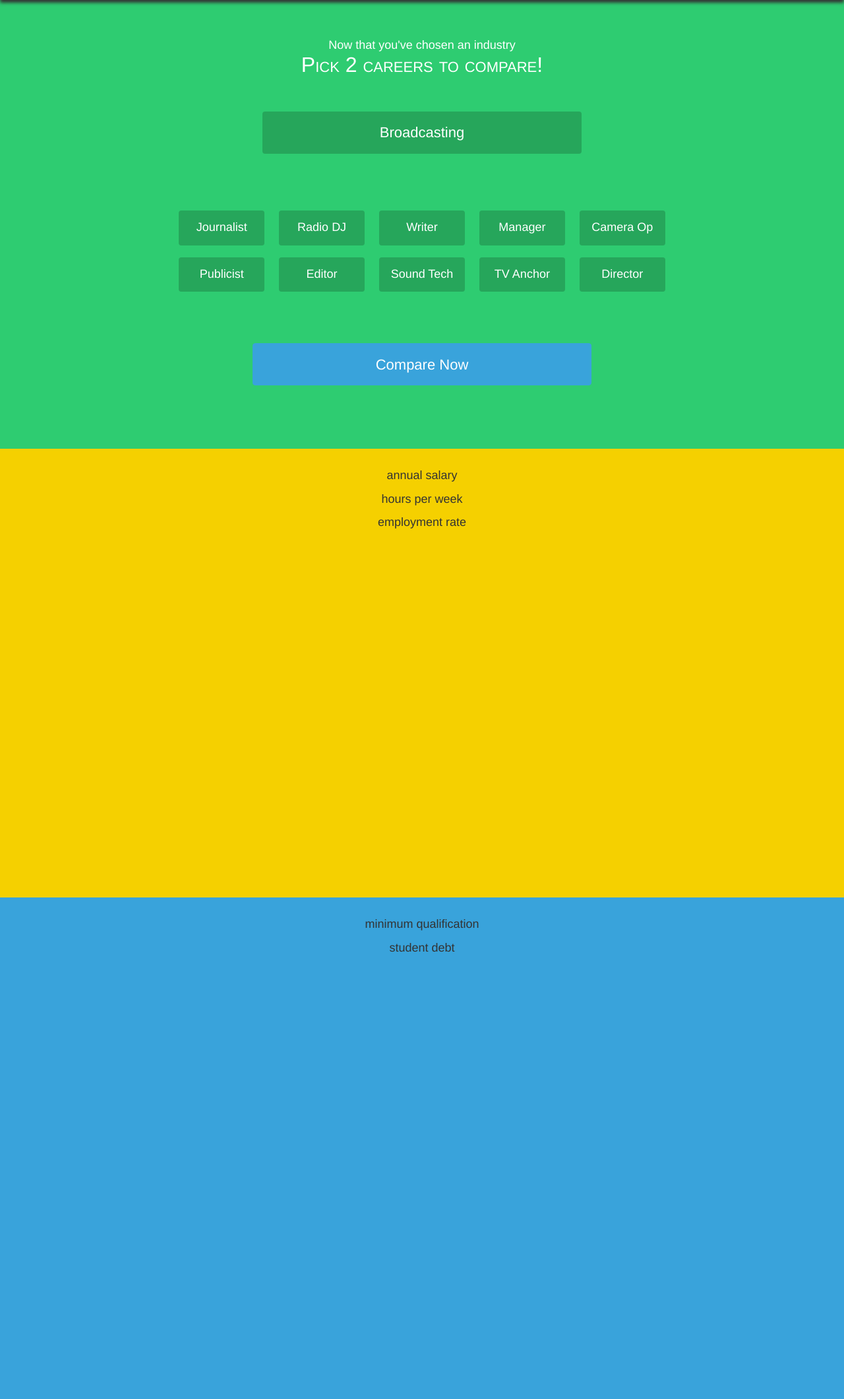
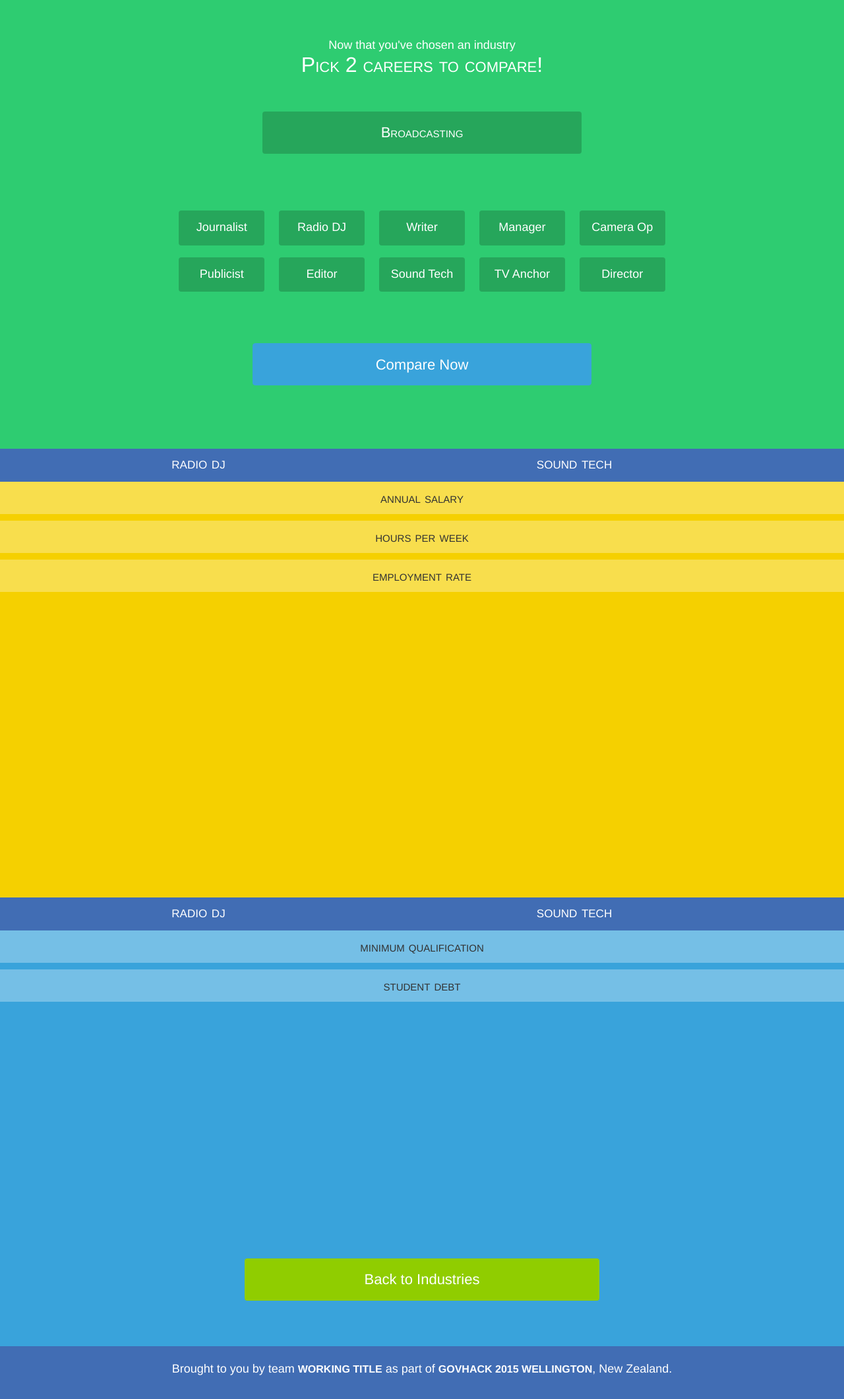
Before and after one commit to working-title/whats-next, a Django app: page /subjects/ in a window 1280 px wide. Shown: the part 50-2170 px from the top of the page at 66% size. Before the commit the page ends 1493 px from the top, so only its background shows below. Run offline with Django 3.2, Linux system fonts and the light colour scheme; parts of the project's set-up code (start-up, migrations or seed data) failed here and were passed over; some libraries are stand-ins or nearby versions.

Commit message:
Finish styling subjects view, fix styling for nav and footer

```diff
--- a/pathways/static/pathways/css/main.css
+++ b/pathways/static/pathways/css/main.css
@@ -61,11 +61,13 @@ a:hover.logo  {
 	color: #fff;
 }
 
+a:focus.logo  {
+	color: #fff;
+	text-decoration: none;
+}
+
 .navbar {
 	margin-bottom: 0;
-	-webkit-box-shadow: 0px 4px 5px 0px rgba(51,51,51,1);
-	-moz-box-shadow: 0px 4px 5px 0px rgba(51,51,51,1);
-	box-shadow: 0px 4px 5px 0px rgba(51,51,51,1);
 }
 
 .navbar-default {
@@ -121,9 +123,6 @@ a:hover.logo  {
 	color: #fff;
 	outline: 0;
 	background-color: #90cd00;
-	padding-top: 0.7em;
-	padding-bottom: 0.7em;
-	font-size: 22px;
 }
 
 .btn-start:hover {
@@ -324,6 +323,7 @@ a:hover.logo  {
 	padding-bottom: 0.7em;
 	font-size: 22px;
 	margin-bottom: 3.5em;
+	font-variant: small-caps;
 }
 
 .btn-field:focus {
@@ -370,21 +370,67 @@ a:hover.logo  {
 	color: #fff;
 }
 
+/*==========================*/
 #work-life {
 	background-color:#f5d000;
-	padding: 2em;
 }
 
+.career-heading {
+	color: #fff;
+	padding-top: 4px;
+	font-variant: small-caps;
+	font-size: 24px;
+	font-weight: 500;
+}
+
+.category {
+	font-variant: small-caps;
+	font-size: 22px;
+	font-weight: 500;
+	padding: 0.4em;
+	background-color: rgba(255, 255, 255, 0.3);
+}
+
+/*==========================*/
 #getting-there {
 	background-color:#39a3db;
-	padding: 2em;
+	position: relative;
+}
+
+.btn-back {
+	color: #fff;
+	background-color: #90cd00;
+	padding-top: 0.7em;
+	padding-bottom: 0.7em;
+	font-size: 22px;
+	position: absolute;
+	bottom: -400px;
+	left: 0%;
+}
+
+.btn-back:focus {
+	color: #fff;
+	outline: 0;
+	background-color: #90cd00;
+}
+
+.btn-back:hover {
+	background-color: #7cb001;
+	border-color: #7cb001;
+	color: #fff;
 }
 
 /*========FOOTER==========*/
  footer {
- 	background-color: #fff;
- 	border-top: 3px solid #252222;
- 	padding: 20px 0;
+ 	background-color: #416db4;
+ 	padding: 22px 0;
+ 	color: #fff;
+ }
+
+ .footer-title {
+ 	text-transform: uppercase;
+ 	font-weight: 600;
+ 	font-size: 16px;
  }
 
  footer img {
--- a/pathways/templates/pathways/subjects.html
+++ b/pathways/templates/pathways/subjects.html
@@ -11,8 +11,10 @@
 	      <a class="col-sm-offset-1 col-sm-4 logo" href="{% url 'pathways:index' %}">what's next <img class="img-responsive" src="{% static 'pathways/img/compass-outline.svg' %}" alt="Compass"></a>
 	    </div>
 	</div>
-</nav> <!-- ======================= END NAV ======================= -->
+</nav> <!-- /.nav -->
 
+
+<!-- ======================= INDUSTRY ======================= -->
 <div id="industry" class="fill-screen">
 	<div class="row text-center">
 		<div class="page-container clearfix hook">
@@ -83,20 +85,70 @@
 	</div> <!-- /.row-action -->
 </div> <!-- /.industry -->
 
+
+<!-- ======================= WORK LIFE ======================= -->
 <div id="work-life" class="fill-screen">
+	<nav class="navbar navbar-default" role="navigation"> <!-- nav -->
+	<!-- Brand and toggle get grouped for better mobile display -->
+		<div class="navbar-header">
+			<div class="container">
+				<div class="col-sm-6 career-heading text-center">
+		            radio dj
+				</div>
+				<div class="col-sm-6 career-heading text-center">
+	            	sound tech
+				</div>
+		    </div>
+		</div>
+	</nav> <!-- /.nav -->
+
 	<div class="row text-center">
-		<p>annual salary</p>
-		<p>hours per week</p>
-		<p>employment rate</p>
+		<p class="category">annual salary</p>
+		<p class="category">hours per week</p>
+		<p class="category">employment rate</p>
 	</div> <!-- /.row -->
+
 </div> <!-- /.work-life -->
 
+
+<!-- ======================= GETTING THERE ======================= -->
 <div id="getting-there" class="fill-screen">
+	<nav class="navbar navbar-default" role="navigation"> <!-- nav -->
+	<!-- Brand and toggle get grouped for better mobile display -->
+		<div class="navbar-header">
+			<div class="container">
+				<div class="col-sm-6 career-heading text-center">
+		            radio dj
+				</div>
+				<div class="col-sm-6 career-heading text-center">
+	            	sound tech
+				</div>
+		    </div>
+		</div>
+	</nav> <!-- /.nav -->
+
 	<div class="row text-center">
-		<p>minimum qualification</p>
-		<p>student debt</p>
+		<p class="category">minimum qualification</p>
+		<p class="category">student debt</p>
 	</div> <!-- /.row -->
+
+	<div class="row action">
+		<div class="page-container clearfix">
+			<div class="col-sm-offset-3 col-sm-6">
+				<button class="btn btn-block btn-back">
+	                Back to Industries
+	            </button>
+			</div>
+		</div>
+	</div> <!-- /.row action -->
 </div> <!-- /.getting-there -->
 
+<footer>
+	<div class="row text-center">
+		<div class="container">
+			<p>Brought to you by team <strong class="footer-title">Working Title</strong> as part of <strong class="footer-title">GovHack 2015 Wellington</strong>, New Zealand.</p>
+		</div>
+	</div>
+</footer>
 
 {% endblock %}
```
Also changed, not shown: pathways/templates/pathways/index.html (+5 -5 lines).
